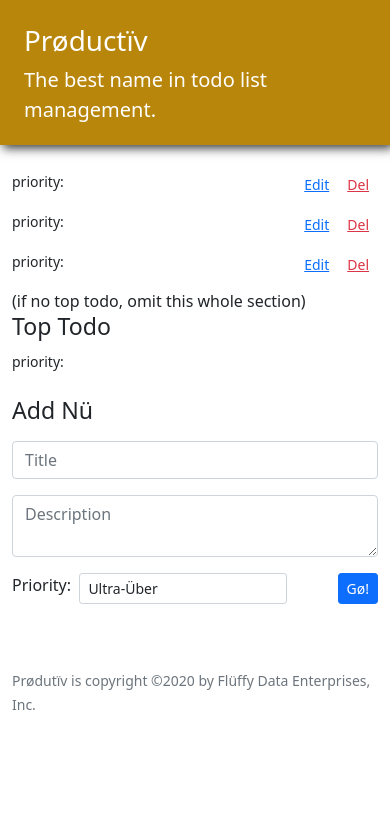
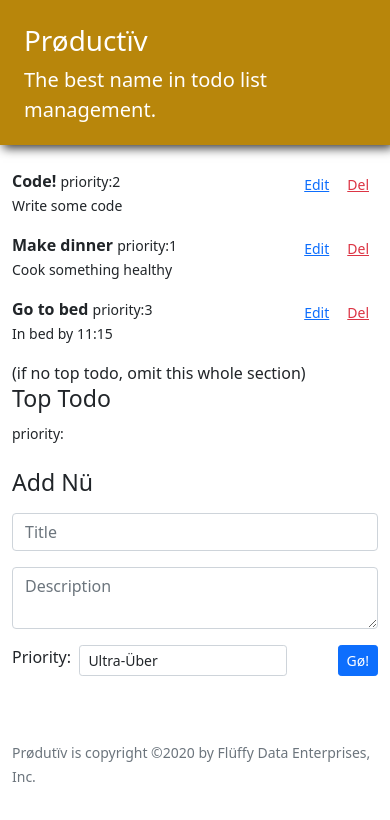
Before and after one commit to mrnkim/react-forms-productiv, a React (Create React App) app: page / in a window 390 px wide. Shown: the top 820 px of the page. Built offline with nearby package versions, Linux system fonts and the light colour scheme; the HTML template or start-up script is replaced by a standard one.

Commit message:
load EditableTodo component on page

```diff
--- a/src/EditableTodo.js
+++ b/src/EditableTodo.js
@@ -28,6 +28,7 @@ function EditableTodo({ todo, update, remove }) {
 
   /** Edit form saved; toggle isEditing and update in ancestor. */
   function handleSave(formData) {
+    console.log('form data =>', formData);
     toggleEdit();
     update(formData);
   }
@@ -53,7 +54,12 @@ function EditableTodo({ todo, update, remove }) {
               Del
             </button>
           </div>
-          <Todo />
+
+          <Todo
+            id={todo.id}
+            title={todo.title}
+            description={todo.description}
+            priority={todo.priority}/>
         </div>
       )}
     </div>
--- a/src/TodoApp.js
+++ b/src/TodoApp.js
@@ -21,15 +21,16 @@ function TodoApp({ initialTodos = [] }) {
 
   /** add a new todo to list */
   function create(newTodo) {
-    setTodos((currTodos) => [...currTodos, newTodo]);
+    setTodos((currTodos) => [...currTodos, {...newTodo, id: uuid()}]);
   }
 
   //TODO: updatedTodo - is it a todo object?
   /** update a todo with updatedTodo */
   function update(updatedTodo) {
-    setTodos((currTodos) =>
-      currTodos.map((todo) => (todo.id === updatedTodo.id ? updatedTodo : todo))
-    );
+    console.log('updatedTodo =>', updatedTodo);
+    console.log('todos =>', todos);
+    setTodos(currTodos =>
+      currTodos.map(todo => todo.id === updatedTodo.id ? updatedTodo : todo));
   }
 
   /** delete a todo by id */
@@ -41,10 +42,10 @@ function TodoApp({ initialTodos = [] }) {
     <main className="TodoApp">
       <div className="row">
         <div className="col-md-6">
-          {todos && (
+          {todos.length !== 0 && (
             <EditableTodoList todos={todos} update={update} remove={remove} />
           )}
-          {!todos && <span className="text-muted">You have no todos.</span>}
+          {todos.length === 0 && <span className="text-muted">You have no todos.</span>}
         </div>
 
         <div className="col-md-6">
--- a/src/TodoForm.js
+++ b/src/TodoForm.js
@@ -15,11 +15,12 @@ function TodoForm({
   data = { title: "", description: "", priority: 1 },
 }) {
   const [formData, setFormData] = useState(data);
+  console.log('handleSave func =>', handleSave);
 
   /** Update form input. */
   function handleChange(evt) {
     const { name, value } = evt.target;
-    setFormData((currData) => ({
+    setFormData(currData => ({
       ...currData,
       [name]: value,
     }));
@@ -31,6 +32,7 @@ function TodoForm({
     handleSave({ ...formData, id: uuid() });
   }
 
+  // FIXME: we originally had data.title and was not allowing us to type into input field
   return (
     <form className="NewTodoForm" onSubmit={handleSubmit}>
       <div className="mb-3">
@@ -40,7 +42,7 @@ function TodoForm({
           className="form-control"
           placeholder="Title"
           onChange={handleChange}
-          value={data.title}
+          value={formData.title}
           aria-label="Title"
         />
       </div>
@@ -52,7 +54,7 @@ function TodoForm({
           className="form-control"
           placeholder="Description"
           onChange={handleChange}
-          value={data.description}
+          value={formData.description}
           aria-label="Description"
         />
       </div>
@@ -65,7 +67,7 @@ function TodoForm({
           <select
             id="newTodo-priority"
             name="priority"
-            value="FIXME"
+            value={formData.priority}
             onChange={handleChange}
             className="form-control form-control-sm d-inline-flex"
           >
```
